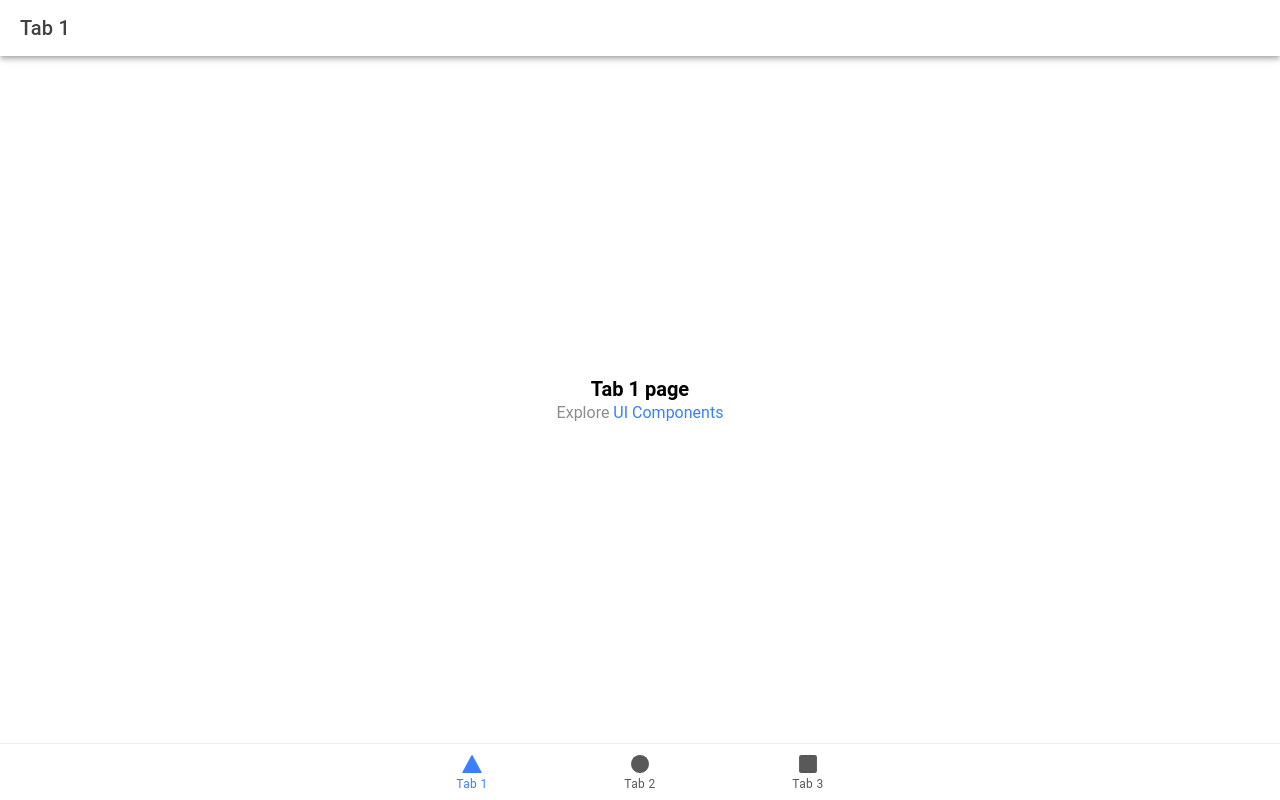
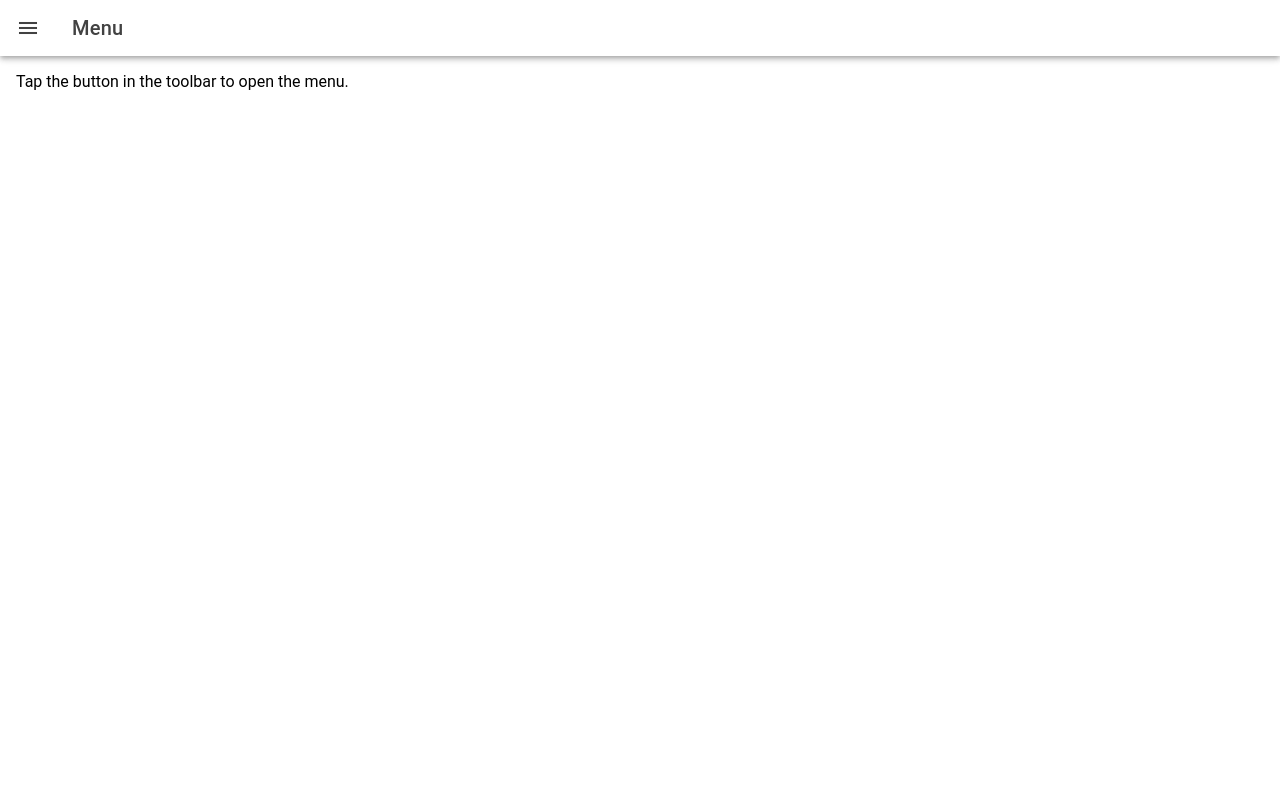
Before and after one commit to ShayGlascott/Fitness-Guru, a React (Vite) app in the folder ionic-app/: page /tab1 in a window 1280 px wide. Built offline with nearby package versions, Linux system fonts and the light colour scheme.

Commit message:
menu styling for page 1

```diff
--- a/ionic-app/index.html
+++ b/ionic-app/index.html
@@ -2,7 +2,7 @@
 <html lang="en">
   <head>
     <meta charset="utf-8" />
-    <title>Ionic App</title>
+    <title>Fitness Guru</title>
 
     <base href="/" />
 
@@ -16,7 +16,7 @@
 
     <link rel="manifest" href="/manifest.json" />
 
-    <link rel="shortcut icon" type="image/png" href="/favicon.png" />
+    <link rel="shortcut icon" type="image/png" href="/fitness-icon.png" />
 
     <!-- add to homescreen for ios -->
     <meta name="apple-mobile-web-app-capable" content="yes" />
--- a/ionic-app/package.json
+++ b/ionic-app/package.json
@@ -21,6 +21,7 @@
     "@ionic/react-router": "^7.0.0",
     "@types/react-router": "^5.1.20",
     "@types/react-router-dom": "^5.3.3",
+    "axios": "^1.6.8",
     "ionicons": "^7.0.0",
     "react": "^18.2.0",
     "react-dom": "^18.2.0",
--- a/ionic-app/src/App.tsx
+++ b/ionic-app/src/App.tsx
@@ -3,6 +3,7 @@ import {
   IonApp,
   IonIcon,
   IonLabel,
+  IonNavLink,
   IonRouterOutlet,
   IonTabBar,
   IonTabButton,
@@ -10,7 +11,7 @@ import {
   setupIonicReact
 } from '@ionic/react';
 import { IonReactRouter } from '@ionic/react-router';
-import { ellipse, square, triangle } from 'ionicons/icons';
+import { ellipse, man, square, triangle } from 'ionicons/icons';
 import Tab1 from './pages/Tab1';
 import Tab2 from './pages/Tab2';
 import Tab3 from './pages/Tab3';
@@ -39,7 +40,7 @@ setupIonicReact();
 const App: React.FC = () => (
   <IonApp>
     <IonReactRouter>
-      <IonTabs>
+      <IonNavLink>
         <IonRouterOutlet>
           <Route exact path="/tab1">
             <Tab1 />
@@ -54,21 +55,7 @@ const App: React.FC = () => (
             <Redirect to="/tab1" />
           </Route>
         </IonRouterOutlet>
-        <IonTabBar slot="bottom">
-          <IonTabButton tab="tab1" href="/tab1">
-            <IonIcon aria-hidden="true" icon={triangle} />
-            <IonLabel>Tab 1</IonLabel>
-          </IonTabButton>
-          <IonTabButton tab="tab2" href="/tab2">
-            <IonIcon aria-hidden="true" icon={ellipse} />
-            <IonLabel>Tab 2</IonLabel>
-          </IonTabButton>
-          <IonTabButton tab="tab3" href="/tab3">
-            <IonIcon aria-hidden="true" icon={square} />
-            <IonLabel>Tab 3</IonLabel>
-          </IonTabButton>
-        </IonTabBar>
-      </IonTabs>
+      </IonNavLink>
     </IonReactRouter>
   </IonApp>
 );
--- a/ionic-app/src/pages/Tab1.css
+++ b/ionic-app/src/pages/Tab1.css
@@ -0,0 +1,13 @@
+.menu-link {
+    color: white;
+    text-decoration: none;
+}
+
+.menu-link:hover {
+    color: red;
+    text-decoration: none;
+}
+
+.icon {
+    margin-left: 7px;
+}
--- a/ionic-app/src/pages/Tab1.tsx
+++ b/ionic-app/src/pages/Tab1.tsx
@@ -1,24 +1,61 @@
-import { IonContent, IonHeader, IonPage, IonTitle, IonToolbar } from '@ionic/react';
+import { IonButtons, IonContent, IonHeader, IonIcon, IonMenu, IonMenuButton, IonMenuToggle, IonPage, IonText, IonTitle, IonToolbar } from '@ionic/react';
 import ExploreContainer from '../components/ExploreContainer';
 import './Tab1.css';
+import { NavLink } from 'react-router-dom';
+import { body, magnet } from 'ionicons/icons';
+import axios from 'axios';
+
+function getProgress(){
+  axios.get('http://localhost:8000/progress')
+    .then(function (response) {
+      console.log(response);
+    });
+
+}
 
 const Tab1: React.FC = () => {
   return (
-    <IonPage>
-      <IonHeader>
-        <IonToolbar>
-          <IonTitle>Tab 1</IonTitle>
-        </IonToolbar>
-      </IonHeader>
-      <IonContent fullscreen>
-        <IonHeader collapse="condense">
+    <>
+      <IonMenu contentId="main-content">
+        <IonHeader>
           <IonToolbar>
-            <IonTitle size="large">Tab 1</IonTitle>
+            <IonTitle>Fitness Guru</IonTitle>
           </IonToolbar>
         </IonHeader>
-        <ExploreContainer name="Tab 1 page" />
-      </IonContent>
-    </IonPage>
+        <IonContent className="ion-padding">
+          <IonMenuToggle autoHide={false}>
+            <NavLink to={'/tab1'} className="menu-link">
+              <IonText>Progress Report</IonText>
+              <IonIcon icon={body} className='icon'></IonIcon>
+            </NavLink>
+          </IonMenuToggle>
+          <br /><br />
+          <IonMenuToggle autoHide={false}>
+            <NavLink to={'/tab2'} className="menu-link">
+              tab2
+            </NavLink>
+          </IonMenuToggle>
+          <br /><br />
+          <IonMenuToggle autoHide={false}>
+            <NavLink to={'/tab3'} className="menu-link">
+              tab3
+            </NavLink>
+          </IonMenuToggle>
+          <br></br>
+        </IonContent>
+      </IonMenu>
+      <IonPage id="main-content">
+        <IonHeader>
+          <IonToolbar>
+            <IonButtons slot="start">
+              <IonMenuButton></IonMenuButton>
+            </IonButtons>
+            <IonTitle>Menu</IonTitle>
+          </IonToolbar>
+        </IonHeader>
+        <IonContent className="ion-padding">Tap the button in the toolbar to open the menu.</IonContent>
+      </IonPage>
+    </>
   );
 };
 
--- a/ionic-app/src/pages/Tab2.tsx
+++ b/ionic-app/src/pages/Tab2.tsx
@@ -1,24 +1,32 @@
-import { IonContent, IonHeader, IonPage, IonTitle, IonToolbar } from '@ionic/react';
+import { IonButtons, IonContent, IonHeader, IonMenu, IonMenuButton, IonPage, IonTitle, IonToolbar } from '@ionic/react';
 import ExploreContainer from '../components/ExploreContainer';
 import './Tab2.css';
 
 const Tab2: React.FC = () => {
   return (
-    <IonPage>
-      <IonHeader>
-        <IonToolbar>
-          <IonTitle>Tab 2</IonTitle>
-        </IonToolbar>
-      </IonHeader>
-      <IonContent fullscreen>
-        <IonHeader collapse="condense">
+    <>
+    <IonMenu contentId="main-content">
+        <IonHeader>
           <IonToolbar>
-            <IonTitle size="large">Tab 2</IonTitle>
+            <IonTitle>TAB 2</IonTitle>
           </IonToolbar>
         </IonHeader>
-        <ExploreContainer name="Tab 2 page" />
-      </IonContent>
-    </IonPage>
+        <IonContent className="ion-padding">
+
+        </IonContent>
+      </IonMenu>
+      <IonPage id="main-content">
+        <IonHeader>
+          <IonToolbar>
+            <IonButtons slot="start">
+              <IonMenuButton></IonMenuButton>
+            </IonButtons>
+            <IonTitle>Tab2</IonTitle>
+          </IonToolbar>
+        </IonHeader>
+        <IonContent className="ion-padding">Tap the button in the toolbar to open the menu.</IonContent>
+      </IonPage>
+    </>
   );
 };
 
--- a/ionic-app/src/pages/Tab3.tsx
+++ b/ionic-app/src/pages/Tab3.tsx
@@ -1,25 +1,32 @@
-import { IonContent, IonHeader, IonPage, IonTitle, IonToolbar } from '@ionic/react';
+import React from 'react';
+import { IonButton, IonButtons, IonContent, IonHeader, IonIcon, IonMenu, IonMenuButton, IonPage, IonTitle, IonToolbar } from '@ionic/react';
 import ExploreContainer from '../components/ExploreContainer';
 import './Tab3.css';
+import { thermometer } from 'ionicons/icons';
 
 const Tab3: React.FC = () => {
   return (
-    <IonPage>
-      <IonHeader>
-        <IonToolbar>
-          <IonTitle>Tab 3</IonTitle>
-        </IonToolbar>
-      </IonHeader>
-      <IonContent fullscreen>
-        <IonHeader collapse="condense">
+    <>
+      <IonMenu contentId="main-content">
+        <IonHeader>
           <IonToolbar>
-            <IonTitle size="large">Tab 3</IonTitle>
+            <IonTitle>Fitness Guru</IonTitle>
           </IonToolbar>
         </IonHeader>
-        <ExploreContainer name="Tab 3 page" />
-      </IonContent>
-    </IonPage>
+        <IonContent className="ion-padding">This is the menu content.</IonContent>
+      </IonMenu>
+      <IonPage id="main-content">
+        <IonHeader>
+          <IonToolbar>
+            <IonButtons slot="start">
+              <IonMenuButton></IonMenuButton>
+            </IonButtons>
+            <IonTitle>Menu</IonTitle>
+          </IonToolbar>
+        </IonHeader>
+        <IonContent className="ion-padding">Tap the button in the toolbar to open the menu.</IonContent>
+      </IonPage>
+    </>
   );
-};
-
+}
 export default Tab3;
```
Also changed, not shown: ionic-app/public/fitness-icon.png (added), 1 other file (tests, documents, lock files or other folders).
